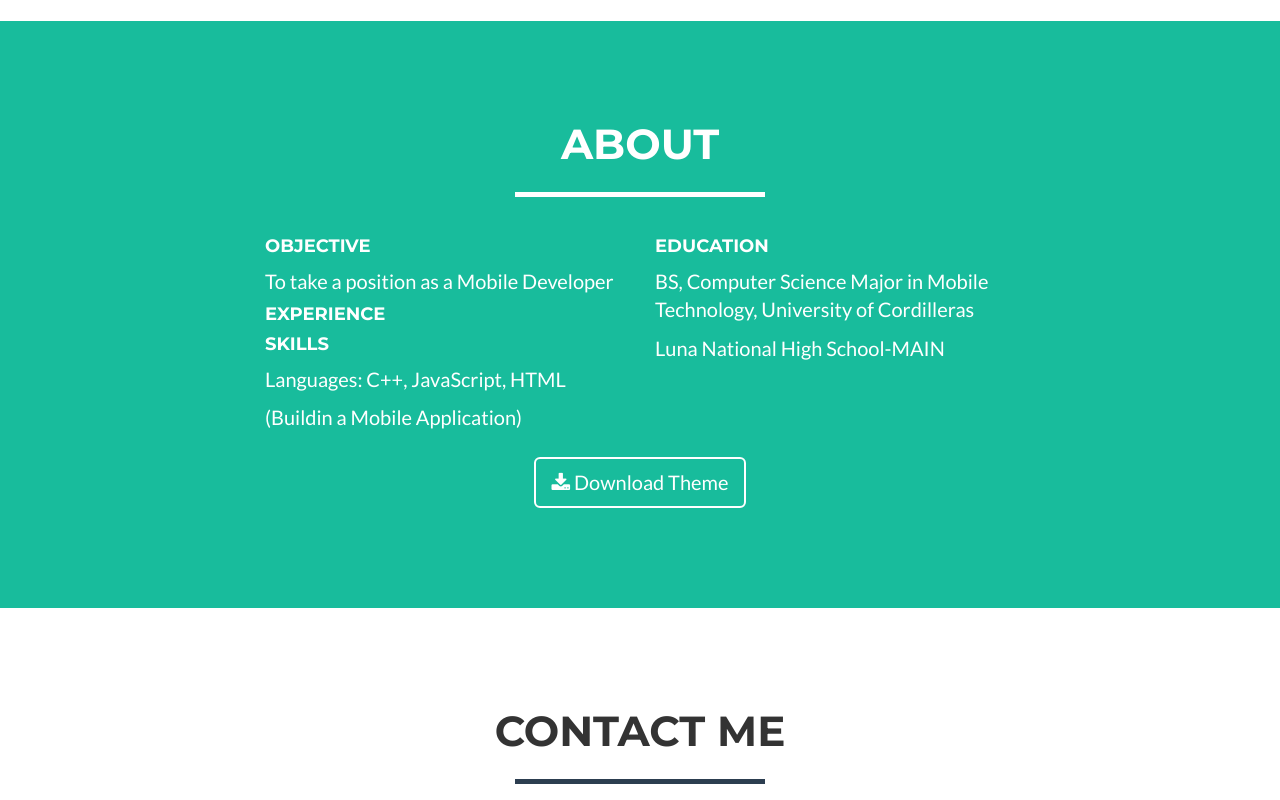
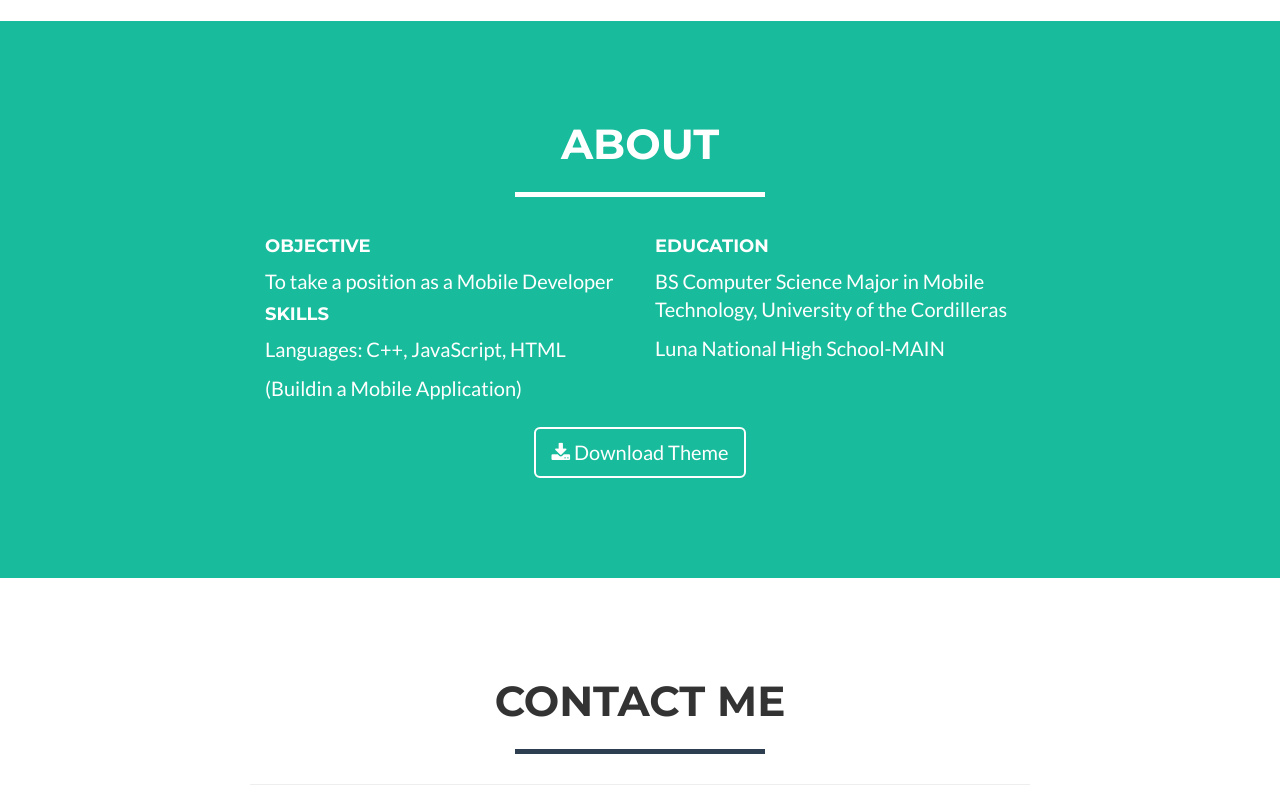
Before and after one commit to lordbryant/lordbryant, a website: page index.html in a window 1280 px wide. Shown: the part 1293-2093 px from the top of the page. Drawn offline with nearby package versions, Linux system fonts and the light colour scheme.

Commit message:
Update index.html

```diff
--- a/index.html
+++ b/index.html
@@ -22,12 +22,6 @@
     <link href="https://fonts.googleapis.com/css?family=Montserrat:400,700" rel="stylesheet" type="text/css">
     <link href="https://fonts.googleapis.com/css?family=Lato:400,700,400italic,700italic" rel="stylesheet" type="text/css">
 
-    <!-- HTML5 Shim and Respond.js IE8 support of HTML5 elements and media queries -->
-    <!-- WARNING: Respond.js doesn't work if you view the page via file:// -->
-    <!--[if lt IE 9]>
-        <script src="https://oss.maxcdn.com/libs/html5shiv/3.7.0/html5shiv.js"></script>
-        <script src="https://oss.maxcdn.com/libs/respond.js/1.4.2/respond.min.js"></script>
-    <![endif]-->
 
 </head>
 
@@ -41,7 +35,7 @@
                 <button type="button" class="navbar-toggle" data-toggle="collapse" data-target="#bs-example-navbar-collapse-1">
                     <span class="sr-only">Toggle navigation</span> Menu <i class="fa fa-bars"></i>
                 </button>
-                <a class="navbar-brand" href="#page-top">lordbryant</a>
+                <a class="navbar-brand" href="#page-top">Bryant's Portfolio</a>
             </div>
 
             <!-- Collect the nav links, forms, and other content for toggling -->
@@ -140,7 +134,6 @@
                 <div class="col-lg-4 col-lg-offset-2">
                     <h4 class="bold">Objective</h4>
             <p class="inside">To take a position as a Mobile Developer</p>
-            <h4 class="bold">Experience</h4>
 
             <h4 class="bold">Skills</h4>
             <p class="inside">Languages: C++, JavaScript,  HTML</p>
@@ -151,7 +144,7 @@
                 <div class="col-lg-4">
                    <p class="inside"></p>
             <h4 class="bold">Education</h4>
-            <p class="inside">BS, Computer Science Major in Mobile Technology, University of Cordilleras</p>
+            <p class="inside">BS Computer Science Major in Mobile Technology, University of the Cordilleras</p>
 
             <p class="inside">Luna National High School-MAIN</p>
 
```
